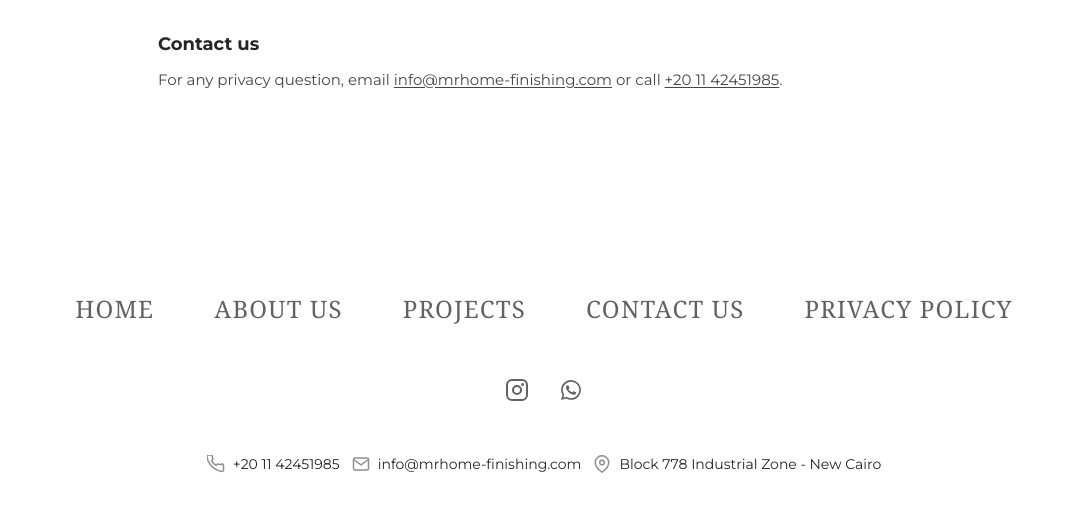
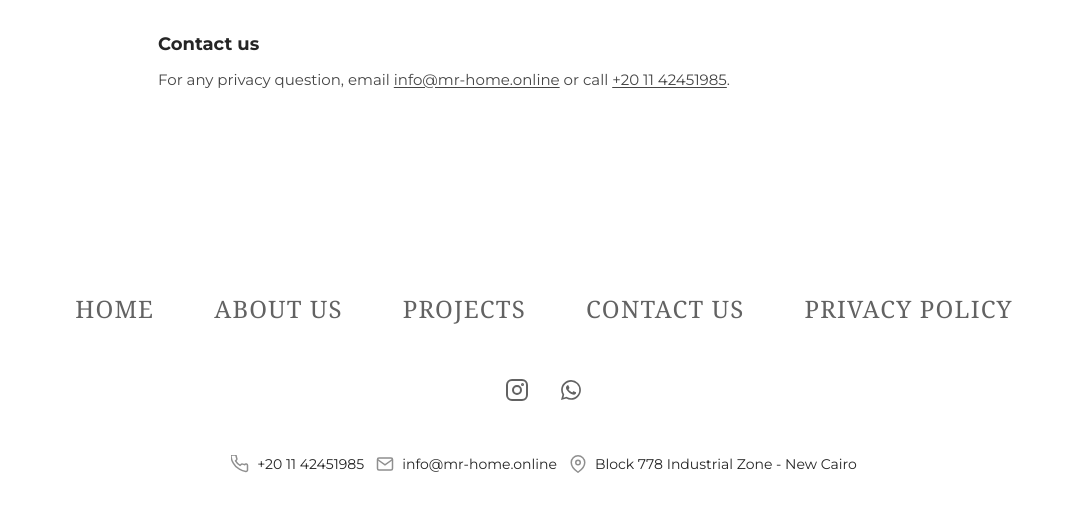
Before and after one commit to 3a8el/mr-home, a plain HTML site: page pages/privacy.html in a window 1280 px wide. Shown: the part 1329-1852 px from the top of the page, without its empty margins (96-1182 px from the left). Drawn offline with nearby package versions, Linux system fonts and the light colour scheme; a script that the page names is missing; files whose address does not match are found by name.

Commit message:
Update contact email to info@mr-home.online across the site
Co-Authored-By: Claude Opus 5.5 <noreply@anthropic.com>

```diff
--- a/pages/privacy.html
+++ b/pages/privacy.html
@@ -120,7 +120,7 @@
   <p>You can ask us what information we hold about you, request a correction, or request deletion at any time by emailing us at the address below.</p>
 
   <h2>Contact us</h2>
-  <p>For any privacy question, email <a href="mailto:info@mrhome-finishing.com">info@mrhome-finishing.com</a> or call <a href="tel:+201142451985">+20 11 42451985</a>.</p>
+  <p>For any privacy question, email <a href="mailto:info@mr-home.online">info@mr-home.online</a> or call <a href="tel:+201142451985">+20 11 42451985</a>.</p>
 </main>
 
 <!-- ═══ FOOTER ═════════════════════════════════════════════════════ -->
@@ -148,7 +148,7 @@
     </div>
     <div class="footer-contact-item">
       <svg viewBox="0 0 24 24" fill="none" stroke="currentColor" stroke-width="2"><path d="M4 4h16c1.1 0 2 .9 2 2v12c0 1.1-.9 2-2 2H4c-1.1 0-2-.9-2-2V6c0-1.1.9-2 2-2z"/><polyline points="22,6 12,13 2,6"/></svg>
-      info@mrhome-finishing.com
+      info@mr-home.online
     </div>
     <div class="footer-contact-item">
       <svg viewBox="0 0 24 24" fill="none" stroke="currentColor" stroke-width="2"><path d="M21 10c0 7-9 13-9 13s-9-6-9-13a9 9 0 0118 0z"/><circle cx="12" cy="10" r="3"/></svg>
```
Also changed, not shown: index.html (+2 -2 lines), pages/about.html (+1 -1 lines), pages/contact.html (+2 -2 lines), pages/project.html (+1 -1 lines), pages/projects.html (+1 -1 lines), pages/thank-you.html (+1 -1 lines).
